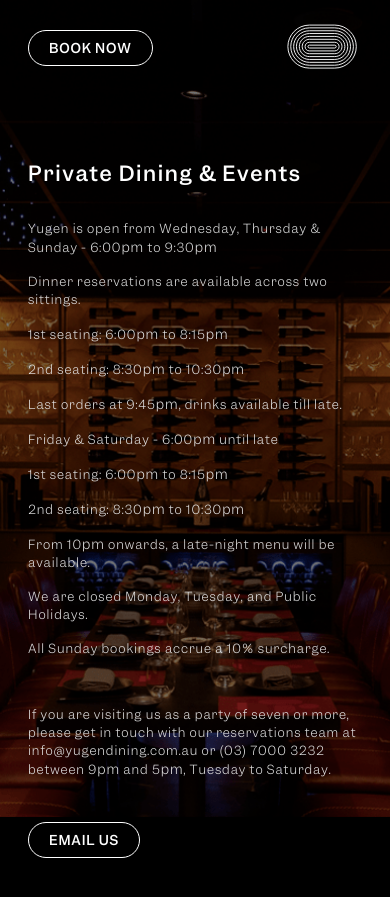
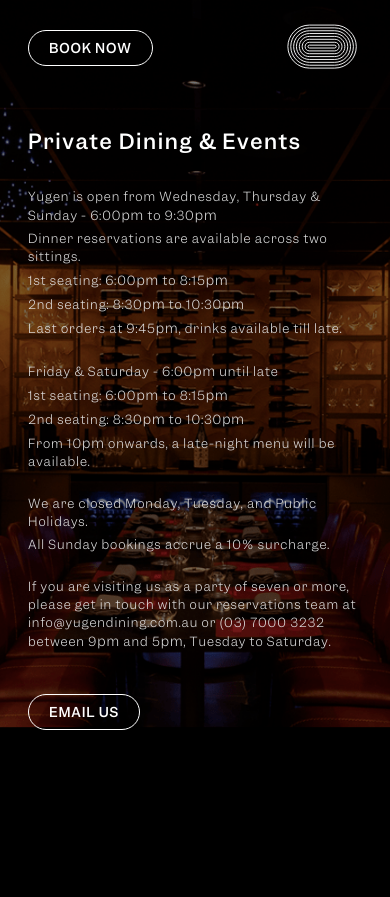
Before and after one commit to yugenteabar/restaurant, a Jekyll site: the page built from private-dining.md, in a window 390 px wide and 900 px high. Shown: the top 897 px of the window. Built offline with Jekyll 4.4.1, drawn with Linux system fonts in a browser that asks for light colours.

Commit message:
update private dining for mobile version

```diff
--- a/_layouts/private-dining.html
+++ b/_layouts/private-dining.html
@@ -6,7 +6,7 @@
 
 {% include nav.html %}
 <main class="cover-image">
-  <div class="container mx-auto min-h-screen pt-40 md:pt-48 pb-40 flex flex-col items-end md:justify-center">
+  <div class="container mx-auto min-h-screen pt-32 md:pt-48 pb-40 flex flex-col items-end md:justify-center">
     <div class="md:w-2/5 lg:pl-8 lg:pr-20">
       <h2 class="section-title mb-8 animate__animated animate__fadeInUp">
         Private Dining & Events
--- a/css/style.css
+++ b/css/style.css
@@ -907,11 +907,11 @@
   }
 
   #privatedining .text p {
-    margin-top: 1rem;
+    /* margin-bottom: 0.4rem; */
   }
 
   #privatedining .text p:last-child {
-    margin-top: 3rem;
+    margin-top: 1.5rem;
   }
 
   #verticalYugen svg,
```
